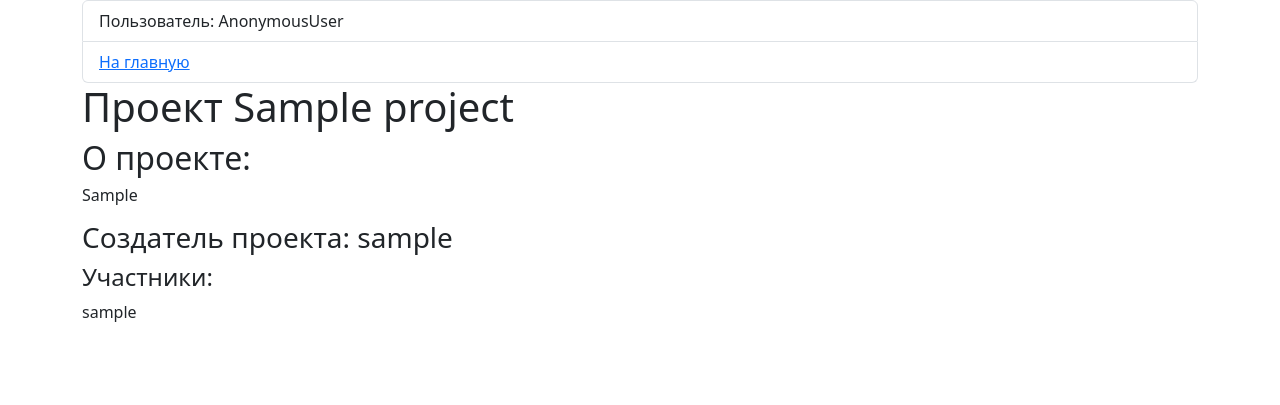
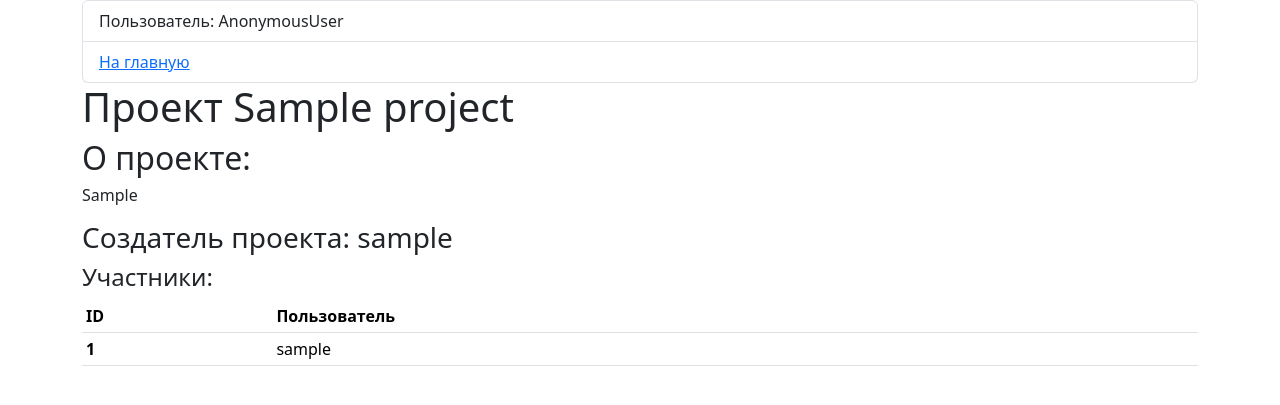
Before and after one commit to Quatry/django_project_site, a Django app: page /projects/1 in a window 1280 px wide. Shown: the top 405 px of the page. Run offline with Django 4.2, Linux system fonts and the light colour scheme; tables that the repository leaves empty hold one stand-in row (values such as "Sample post").

Commit message:
Участники расположены в виде таблицы

```diff
--- a/project/templates/project.html
+++ b/project/templates/project.html
@@ -7,12 +7,25 @@
 
 <h3>Создатель проекта: {{project.owner}}</h3>
 {% if participant %}
+<table class="table table-sm">
+  <thead>
+    <tr>
+      <th scope="col">ID</th>
+      <th scope="col">Пользователь</th>
+    </tr>
+  </thead>
         <h4>Участники:</h4>
         {% for i in participant %}
                 {% if i.invite_status == True %}
-                                        {{i.participant.username}}
+                        <tbody>
+                            <tr>
+                              <th scope="row">{{i.participant.id}}</th>
+                              <td>{{i.participant.username}}</td>
+                            </tr>
+                        </tbody>
                 {% endif %}
         {% endfor %}
+</table>
 {% endif %}
 <form method="post">
         {% csrf_token %}
```
